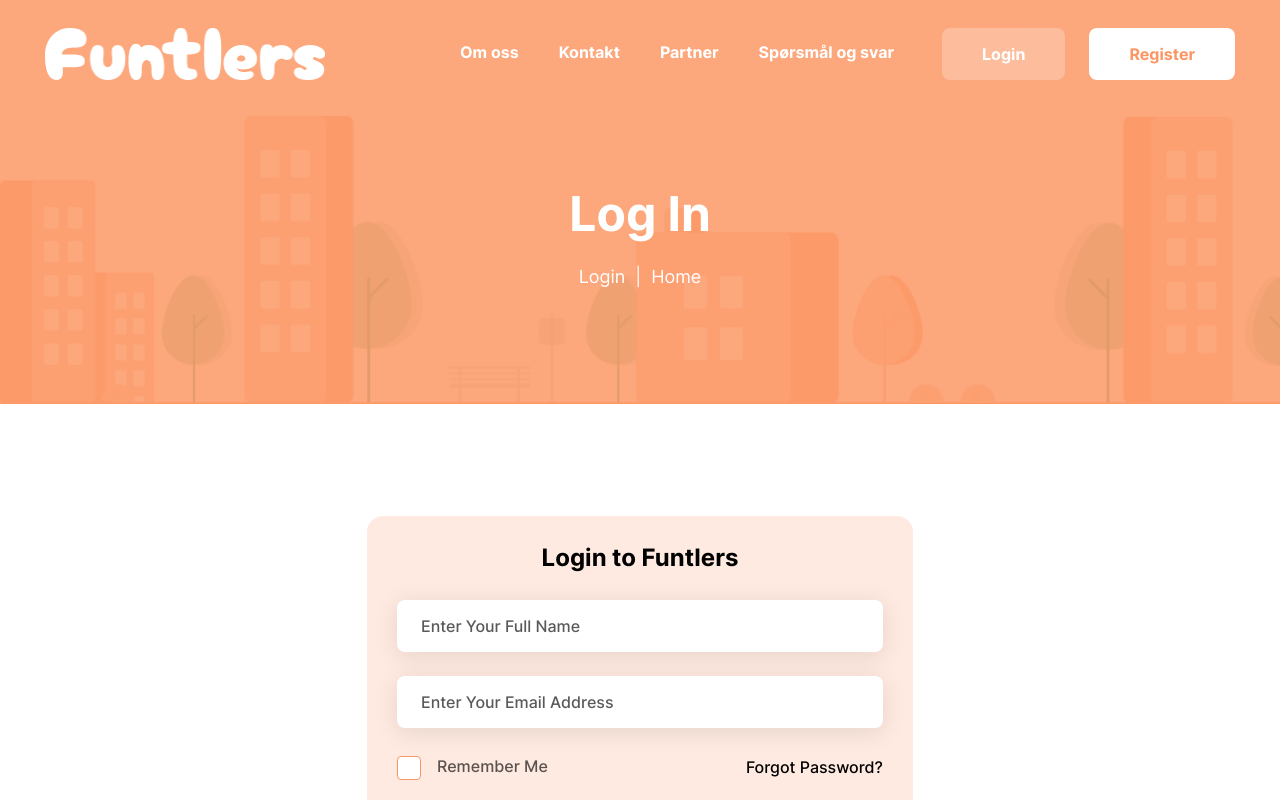
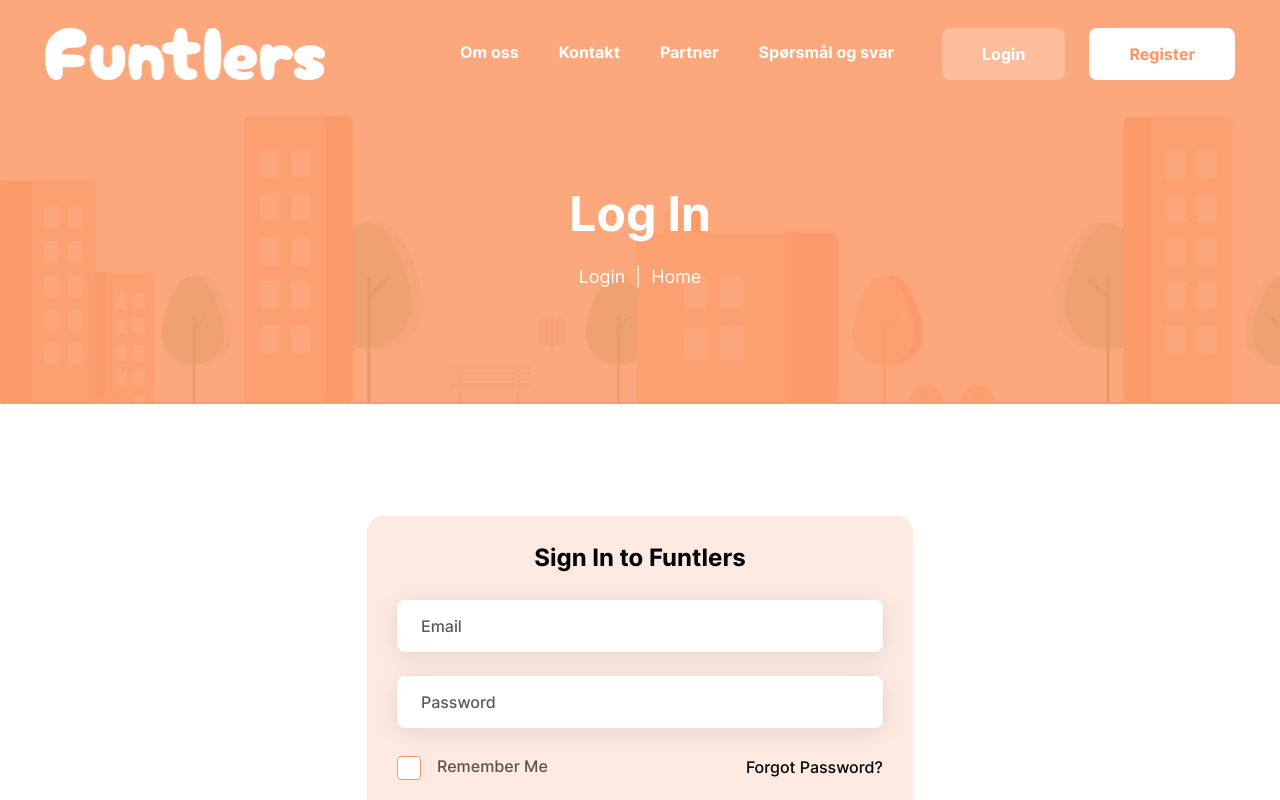
Before and after one commit to the-teck-nerd/funtlers-app, a React (Create React App) app: page /login in a window 1280 px wide. Shown: the top 800 px of the page. Built offline with nearby package versions, Linux system fonts and the light colour scheme.

Commit message:
feat(login): setup login module

```diff
--- /dev/null
+++ b/src/api/LoginService.js
@@ -0,0 +1,23 @@
+export default async function loginUser(credentials, token) {
+  // return fetch('http://localhost:8080/login', {
+  //   method: 'POST',
+  //   headers: {
+  //     'Content-Type': 'application/json'
+  //   },
+  //   body: JSON.stringify(credentials)
+  // })
+  //   .then(data => data.json())
+
+  if (
+    credentials.userName === "taimoor@gmail.com" &&
+    credentials.password === "taimoor"
+  ) {
+    token.user = "taimoor@gmail.com";
+    token.state = "success";
+
+    return token;
+  } else {
+    token.state = "failed";
+    return null;
+  }
+}
--- a/src/components/Input/Input.js
+++ b/src/components/Input/Input.js
@@ -1,11 +1,17 @@
-import React from 'react'
+import React from "react";
 
-import './Input.scss';
+import "./Input.scss";
 
 function Input(props) {
-    return (
-        <input className={props.InputClass} type={props.Inputype} name={props.InputName} placeholder={props.InputPlaceholder} />
-    )
+  return (
+    <input
+      required={true}
+      className={props.InputClass}
+      type={props.Inputype}
+      name={props.InputName}
+      placeholder={props.InputPlaceholder}
+    />
+  );
 }
 
-export default Input
+export default Input;
--- a/src/components/Login/Login.js
+++ b/src/components/Login/Login.js
@@ -1,14 +1,43 @@
-import React from 'react'
+import React, { useState } from 'react'
 import { Link } from 'react-router-dom';
 import Check from '../Check/Check';
 import InnerHeader from '../InnerHeader/InnerHeader';
 import Input from '../Input/Input';
 import ThemeBtn from '../ThemeBtn/ThemeBtn';
+import toast, { Toaster } from 'react-hot-toast';
+import { RequireAuth } from "react-auth-kit"
 import './Login.scss';
+import loginUser from '../../api/LoginService'
 
-function Login() {
+
+
+
+let token ={ state:"success"|"failed", user:"" }
+
+export default function Login({ setToken }) {
+
+
+
+    const [userName, setUserName] = useState();
+    const [password, setPassword] = useState();
+
+
+
+
+  const handleSubmit = async e => {
+
+    e.preventDefault();
+    const response = await loginUser({
+        userName,
+      password
+    }, token);
+    setToken(response);
+  }
+
     return (
+
         <div className='Login_page'>
+            <div><Toaster /></div>
             <InnerHeader
                 HeaderHeading="Log In"
                 PageText="Login"
@@ -19,23 +48,33 @@ function Login() {
                         <div className='col-lg-6 col_form_otr'>
                             <div className='col_form_inr'>
                                 <h3 className='heading-h3 form_heading'>
-                                    Login to Funtlers
+                                    Sign In to Funtlers
                                 </h3>
-                                <form className='form_main'>
+                                <form onSubmit={handleSubmit} className='form_main'>
                                     <div className='Input_otr'>
-                                        <Input
-                                            InputClass="Theme_input_white form_input"
-                                            Inputype="name"
-                                            InputName="name"
-                                            InputPlaceholder="Enter Your Full Name"
+
+                                        <input
+                                            required
+                                            className="Theme_input_white form_input"
+                                            type="email"
+                                            name="email"
+                                            placeholder="Email"
+                                            onChange={e => setUserName(e.target.value)}
+                                            autoComplete="off"
+
                                         />
+
+
                                     </div>
                                     <div className='Input_otr'>
-                                        <Input
-                                            InputClass="Theme_input_white form_input"
-                                            Inputype="email"
-                                            InputName="email"
-                                            InputPlaceholder="Enter Your Email Address"
+
+                                         <input
+                                            required
+                                            className="Theme_input_white form_input"
+                                            type="password"
+                                            name="password"
+                                            placeholder="Password"
+                                            onChange={e => setPassword(e.target.value)}
                                         />
                                     </div>
                                     <div className='Input_otr check_forget_otr'>
@@ -47,10 +86,7 @@ function Login() {
                                         </Link>
                                     </div>
                                     <div className='Input_otr action_otr'>
-                                        <ThemeBtn
-                                            BtnClass="Theme_btn_primary form_btn"
-                                            BtnText="Login"
-                                        />
+                                        <button className="Theme_btn_primary form_btn" type='submit'>Login</button>
                                     </div>
                                     <p className='heading-sb Input_otr heading_another'>
                                         Another way to login
@@ -77,6 +113,5 @@ function Login() {
             </section>
         </div>
     )
+
 }
-
-export default Login
```
